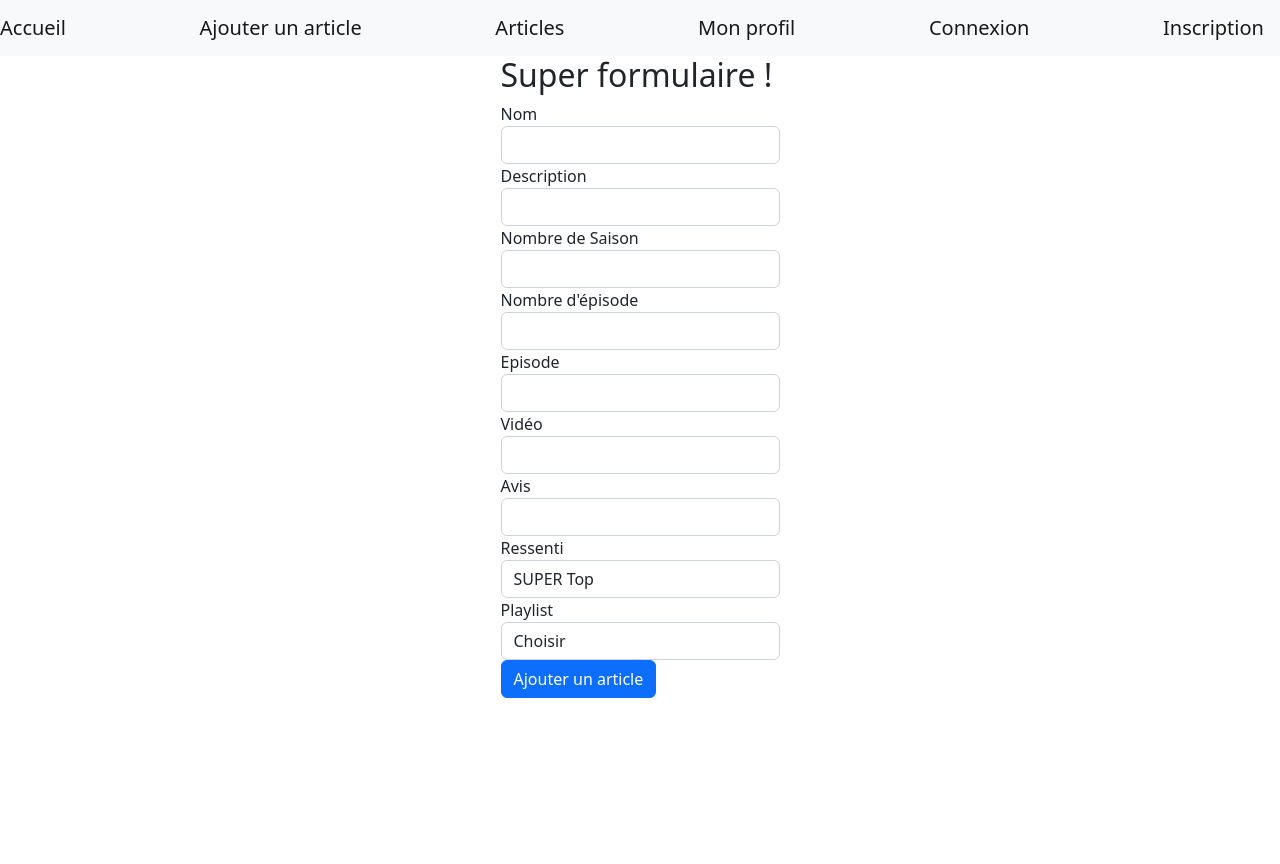
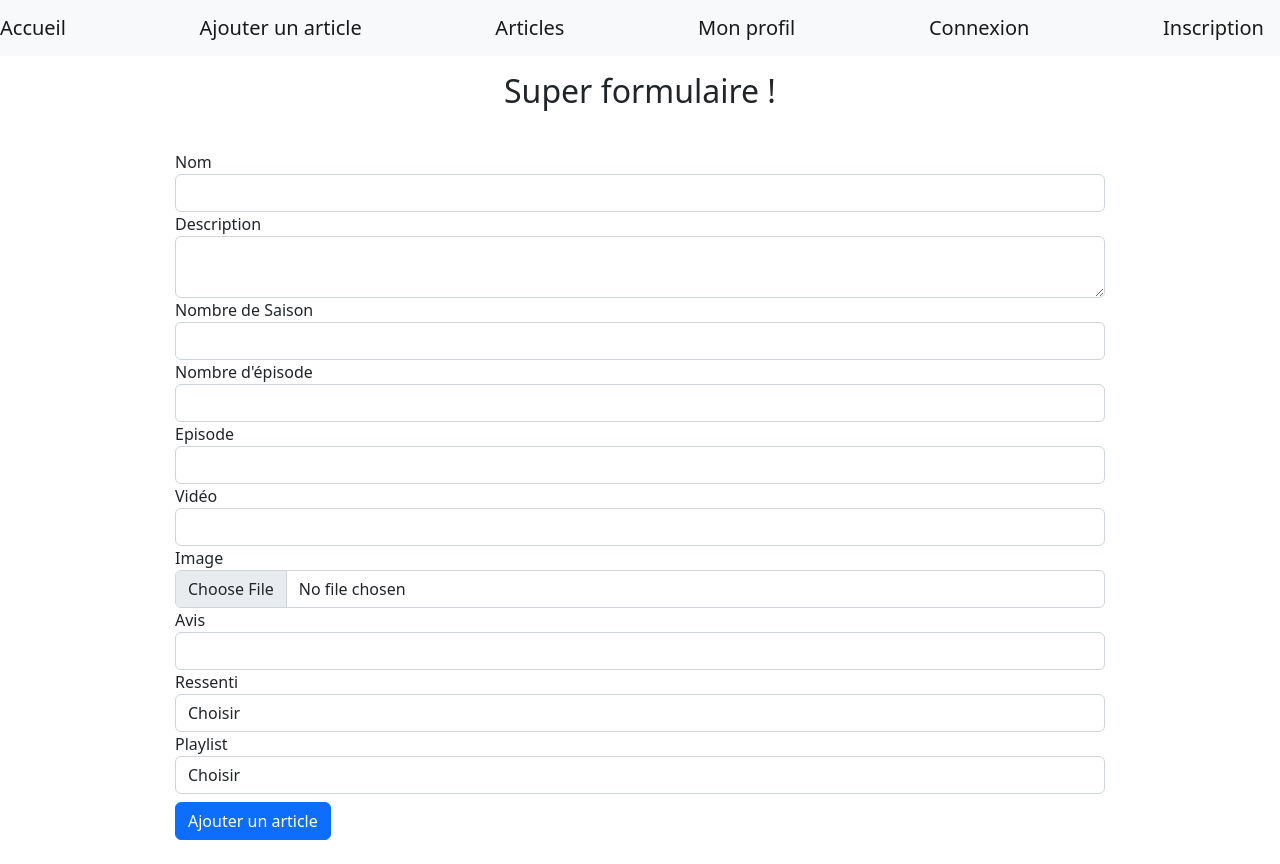
Before and after one commit to clurgen/Fbs, a React (Create React App) app: page /article/add in a window 1280 px wide. Before the commit the page ends 800 px from the top, so only its background shows below. Built offline with nearby package versions, Linux system fonts and the light colour scheme.

Commit message:
commit 11/08

```diff
--- a/package.json
+++ b/package.json
@@ -9,10 +9,12 @@
     "axios": "^0.27.2",
     "babel-preset-react": "^6.24.1",
     "bootstrap": "^5.2.0",
+    "cross-env": "^7.0.3",
     "html-react-parser": "^3.0.1",
     "react": "^18.2.0",
     "react-bootstrap": "^2.5.0",
     "react-dom": "^18.2.0",
+    "react-hook-form": "^7.34.0",
     "react-router-dom": "^6.3.0",
     "react-scripts": "^5.0.1",
     "react-toastify": "^9.0.7",
--- a/src/App.css
+++ b/src/App.css
@@ -4,7 +4,7 @@
   justify-content: center;
 }
 
-.information{
+.information {
   display: flex;
   flex-direction: column;
   width: 100%;
@@ -18,7 +18,6 @@
   font-size: 20px;
   padding-left: 10px;
 }
-
 
 .information button {
   width: 300px;
@@ -38,7 +37,7 @@
   flex-direction: column;
 }
 
-.article{
+.article {
   width: 700px;
   height: auto;
   border: 1px solid black;
--- a/src/components/services/article.service.js
+++ b/src/components/services/article.service.js
@@ -24,10 +24,14 @@ export default class ArticleService {
    * @returns {Promise<AxiosResponse<T>>}
    */
   static async createArticle(body) {
-    console.log(process.env.REACT_APP_HOST_API, body);
     return await axios.post(
       `${process.env.REACT_APP_HOST_API}/createArticle`,
-      body
+      body,
+      {
+        headers: {
+          "Content-Type": "multipart/form-data",
+        },
+      }
     );
   }
 
@@ -49,7 +53,7 @@ export default class ArticleService {
    * @param id
    * @returns {Promise<AxiosResponse<T>>}
    */
-  static async delete(id) {
+  static async delete(id, image) {
     return await axios.delete(
       `${process.env.REACT_APP_HOST_API}/article/delete/${id}`
     );
--- a/src/components/views/Article/Article.js
+++ b/src/components/views/Article/Article.js
@@ -24,16 +24,57 @@ export default function Article() {
 
   return (
     <Fragment>
-      <div className="articles">
+      <div className="container-fluid">
         {article.map((val, key) => {
+          let episode;
+          if (val.episode > 0) {
+            episode = <h3>Episode: {val.episode}</h3>;
+          }
+          let nbEpisode;
+          if (val.nbEpisode > 0) {
+            nbEpisode = <h3>Nombre d'épisode: {val.nbEpisode}</h3>;
+          }
+          let nbSaison;
+          if (val.nbSaison > 0) {
+            nbSaison = <h3>Nombre de saisons: {val.nbSaison}</h3>;
+          }
+          let avis;
+          if (val.avis) {
+            avis = <h3 text-center>{val.avis}</h3>;
+          }
+          let video;
+          if (val.urlVideo) {
+            video = val.urlVideo;
+          }
+
           return (
-            <div key={key} className="article">
-              <h3>Nom: {val.name}</h3>
-              <h3>Description: {val.description}</h3>
-              <h3>Nombre de Saison: {val.nbSaison}</h3>
-              <h3>Nombre d'épisode {val.nbEpisodes}</h3>
-              <h3>Episode: {val.episode}</h3>
-              <h3>Avis: {val.avis}</h3>
+            <div key={key} className="container">
+              <div className="h1 text-center">
+                <h1>{val.name}</h1>
+              </div>
+              <div className="d-flex flex-row justify-content-around">
+                <div className="col-md-5">
+                  <h2>Description: </h2>
+                  <p className="h4">{val.description}</p>
+                </div>
+                <div className="col-md-3 align-right">
+                  {nbSaison}
+                  {nbEpisode}
+                  <img
+                    className="img-fluid mw-100"
+                    alt="Couverture de l'anime"
+                    src={`${process.env.REACT_APP_HOST_API}/${val.image}`}
+                  />
+                </div>
+              </div>
+              {episode}
+              {avis}
+              <div
+                className="d-flex justify-content-center"
+                dangerouslySetInnerHTML={{ __html: video }}
+              ></div>
+              <h3>Playlist: {val.playlist}</h3>
+              <h3>Ressenti: {val.ressenti}</h3>
             </div>
           );
         })}
--- a/src/components/views/Article/CreationArticle.js
+++ b/src/components/views/Article/CreationArticle.js
@@ -1,31 +1,27 @@
-import React, { useState } from "react";
+import React from "react";
+import { useForm } from "react-hook-form";
 import "../../../App.css";
 import { ToastContainer, toast } from "react-toastify";
 import "react-toastify/dist/ReactToastify.css";
 import ArticleService from "../../services/article.service";
 
 export default function CreationArticle() {
-  const [name, setName] = useState("");
-  const [description, setDescription] = useState("");
-  const [episode, setEpisode] = useState(0);
-  const [nbEpisodes, setNbEpisodes] = useState(0);
-  const [nbSaison, setNbSaison] = useState(0);
-  const [video, setVideo] = useState("");
-  const [avis, setAvis] = useState("");
-  const [playlist, setPlaylist] = useState("");
-  const [articleList, setArticleList] = useState([]);
-  let body = {
-    name: name,
-    description: description,
-    nbEpisodes: nbEpisodes,
-    nbSaison: nbSaison,
-    episode: episode,
-    video: video,
-    avis: avis,
-    playlist: playlist,
-  };
-  const AjoutArticle = () => {
-    ArticleService.createArticle(body)
+  const { register, handleSubmit } = useForm();
+
+  async function onSubmit(data) {
+    const formData = new FormData();
+    formData.append("name", data.name);
+    formData.append("description", data.description);
+    formData.append("nbSaison", data.nbSaison);
+    formData.append("nbEpisodes", data.nbEpisodes);
+    formData.append("episode", data.episode);
+    formData.append("video", data.video);
+    formData.append("image", data.image[0]);
+    formData.append("avis", data.avis);
+    formData.append("ressenti", data.ressenti);
+    formData.append("playlist", data.playlist);
+
+    ArticleService.createArticle(formData)
       .then(() => {
         toast.success(" Validé !", {
           position: "top-right",
@@ -36,19 +32,6 @@ export default function CreationArticle() {
           draggable: true,
           progress: undefined,
         });
-        setArticleList([
-          ...articleList,
-          {
-            name: name,
-            description: description,
-            nbEpisodes: nbEpisodes,
-            nbSaison: nbSaison,
-            episode: episode,
-            video: video,
-            avis: avis,
-            playlist: playlist,
-          },
-        ]);
       })
       .catch((error) => {
         console.error(error);
@@ -62,72 +45,68 @@ export default function CreationArticle() {
           progress: undefined,
         });
       });
-  };
+  }
 
   return (
     <div className="container-fluid">
+      <h2 className="h2 text-center py-3">Super formulaire !</h2>
       <div className="container d-flex justify-content-center">
-        <div className="col-md-3">
+        <div className="col-md-10 py-3">
+          <form encType="multipart/form-data" onSubmit={handleSubmit(onSubmit)}>
             <div className="form-group">
-            <h2 class="h2">Super formulaire !</h2>
               <label>Nom</label>
               <input
-              class="form-control"
+                {...register("name")}
+                className="form-control"
                 type="text"
-              onChange={(event) => {
-                setName(event.target.value);
-              }}
               />
               <label>Description</label>
-            <input
-              class="form-control"
+              <textarea
+                {...register("description")}
+                className="form-control"
                 type="text"
-              onChange={(event) => {
-                setDescription(event.target.value);
-              }}
               />
               <label>Nombre de Saison</label>
               <input
-              class="form-control"
-              type="text"
-              onChange={(event) => {
-                setNbSaison(event.target.value);
-              }}
+                {...register("nbSaison")}
+                className="form-control"
+                type="number"
               />
               <label>Nombre d'épisode</label>
               <input
-              class="form-control"
-              type="text"
-              onChange={(event) => {
-                setNbEpisodes(event.target.value);
-              }}
+                {...register("nbEpisode")}
+                className="form-control"
+                type="number"
               />
               <label>Episode</label>
               <input
-              class="form-control"
-              type="text"
-              onChange={(event) => {
-                setEpisode(event.target.value);
-              }}
+                {...register("episode")}
+                className="form-control"
+                type="number"
               />
               <label>Vidéo</label>
               <input
-              class="form-control"
+                {...register("video")}
+                className="form-control"
                 type="text"
-              onChange={(event) => {
-                setVideo(event.target.value);
-              }}
+              />
+              <label>Image</label>
+              <input
+                {...register("image")}
+                className="form-control"
+                type="file"
+                name="image"
+                accept="image/*"
               />
               <label>Avis</label>
               <input
+                {...register("avis")}
                 className="form-control"
                 type="text"
-              onChange={(event) => {
-                setAvis(event.target.value);
-              }}
               />
               <label>Ressenti</label>
-            <select class="form-control">
+              <select {...register("ressenti")} className="form-control">
+                <option value="">Choisir</option>
                 <option value="superTop">SUPER Top</option>
                 <option value="top">Top</option>
                 <option value="moyen">Moyen</option>
@@ -135,21 +114,20 @@ export default function CreationArticle() {
                 <option value="naze">Naze</option>
               </select>
               <label>Playlist</label>
-            <select
-              class="form-control"
-              value={playlist}
-              onChange={(e) => setPlaylist(e.target.value)}
-            >
+              <select {...register("playlist")} className="form-control">
                 <option value="">Choisir</option>
                 <option value="Mushoku_review">Mushoku</option>
                 <option value="Spider_review">spider so what</option>
                 <option value="FBS">FBS</option>
               </select>
-            <button className="btn btn-primary" onClick={AjoutArticle}>
+              <div className="py-2">
+                <button type="submit" className="btn btn-primary">
                   Ajouter un article
                 </button>
+              </div>
               <ToastContainer></ToastContainer>
             </div>
+          </form>
         </div>
       </div>
     </div>
--- a/src/components/views/Article/UpdateArticle.js
+++ b/src/components/views/Article/UpdateArticle.js
@@ -123,7 +123,7 @@ export default function UpdateArticle() {
                       }}
                     />
                     <label>Description</label>
-                    <input
+                    <textarea
                       className="form-control"
                       value={description}
                       type="text"
```
Also changed, not shown: public/index.html (+0 -10 lines), 2 other files (tests, documents, lock files or other folders). Lines whose indentation alone changed are shown as unchanged.
